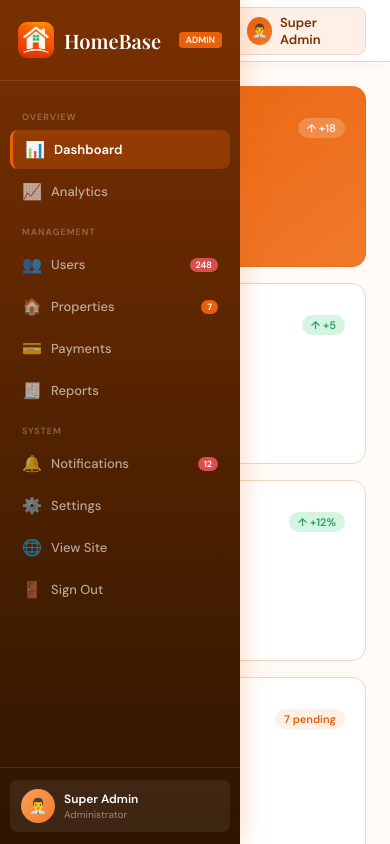
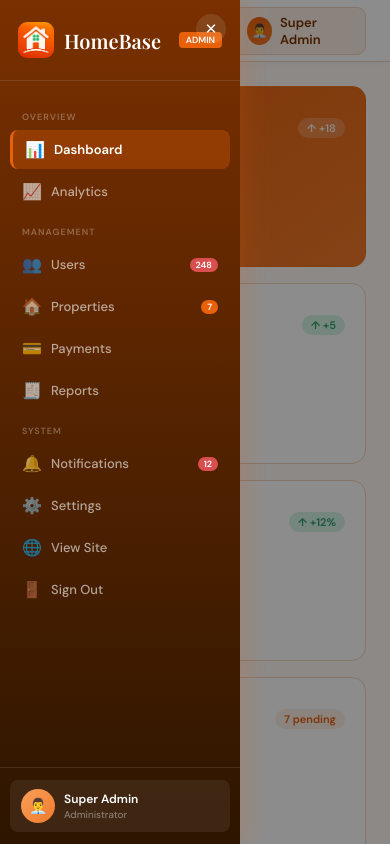
Before and after one commit to BlessingOkpes/homebase, a plain HTML site: page frontend/HomeBase_Admin.html in a window 390 px wide. Both pictures are taken after a click on the button 39 px from the left and 30 px from the top of the page. Drawn offline with nearby package versions, Linux system fonts and the light colour scheme.

Commit message:
Fix mobile sidebar menu not closing on Admin dashboard

```diff
--- a/frontend/HomeBase_Admin.html
+++ b/frontend/HomeBase_Admin.html
@@ -262,9 +262,15 @@ html,body{height:100%;font-family:'DM Sans',sans-serif;color:var(--dark);backgro
 
 /* ── RESPONSIVE ── */
 @media(max-width:1100px){.stat-grid{grid-template-columns:repeat(2,1fr)}.g3{grid-template-columns:1fr 1fr}}
+.mobile-backdrop{display:none;position:fixed;inset:0;background:rgba(0,0,0,.45);z-index:99}
+.sidenav-close{display:none}
 @media(max-width:768px){
   .sidenav{left:calc(-1 * var(--side))}.sidenav.open{left:0;box-shadow:4px 0 24px rgba(232,96,10,0.2)}
   .main{margin-left:0}.hamburger{display:flex}.tb-search{display:none}
+  .mobile-backdrop.show{display:block}
+  .sidenav-close{display:flex;align-items:center;justify-content:center;position:absolute;top:14px;right:14px;
+    width:30px;height:30px;border-radius:50%;background:rgba(255,255,255,.1);border:none;color:#fff;
+    font-size:15px;cursor:pointer;z-index:2}
   .g2,.g3{grid-template-columns:1fr}.stat-grid{grid-template-columns:repeat(2,1fr)}
 }
 @media(max-width:480px){.stat-grid{grid-template-columns:1fr}.ff-row{grid-template-columns:1fr}}
@@ -273,7 +279,9 @@ html,body{height:100%;font-family:'DM Sans',sans-serif;color:var(--dark);backgro
 <body>
 
 <!-- ── SIDEBAR ── -->
+<div class="mobile-backdrop" id="mobileBackdrop" onclick="closeSidenav()"></div>
 <aside class="sidenav" id="sidenav">
+  <button class="sidenav-close" onclick="closeSidenav()">✕</button>
   <a href="HomeBase_Frontend.html" class="sn-brand">
     <img src="assets/homebase-logo.png" alt="HomeBase" style="width:36px;height:36px;border-radius:9px;object-fit:cover"/>
     <span class="sn-name">HomeBase</span>
@@ -310,7 +318,7 @@ html,body{height:100%;font-family:'DM Sans',sans-serif;color:var(--dark);backgro
   <!-- TOPBAR -->
   <header class="topbar">
     <div class="tb-left">
-      <button class="hamburger" onclick="document.getElementById('sidenav').classList.toggle('open')">
+      <button class="hamburger" onclick="toggleSidenav()">
         <span></span><span></span><span></span>
       </button>
       <div>
@@ -1015,6 +1023,15 @@ function handleSearch(val) {
 const token = localStorage.getItem('hb_token');
 const currentUser = JSON.parse(localStorage.getItem('hb_user')||'{}');
 
+function toggleSidenav(){
+  document.getElementById('sidenav').classList.toggle('open');
+  document.getElementById('mobileBackdrop').classList.toggle('show');
+}
+function closeSidenav(){
+  document.getElementById('sidenav').classList.remove('open');
+  document.getElementById('mobileBackdrop').classList.remove('show');
+}
+
 // ── INIT ──────────────────────────────────────────
 async function initAdmin(){
   // Verify admin role
```
